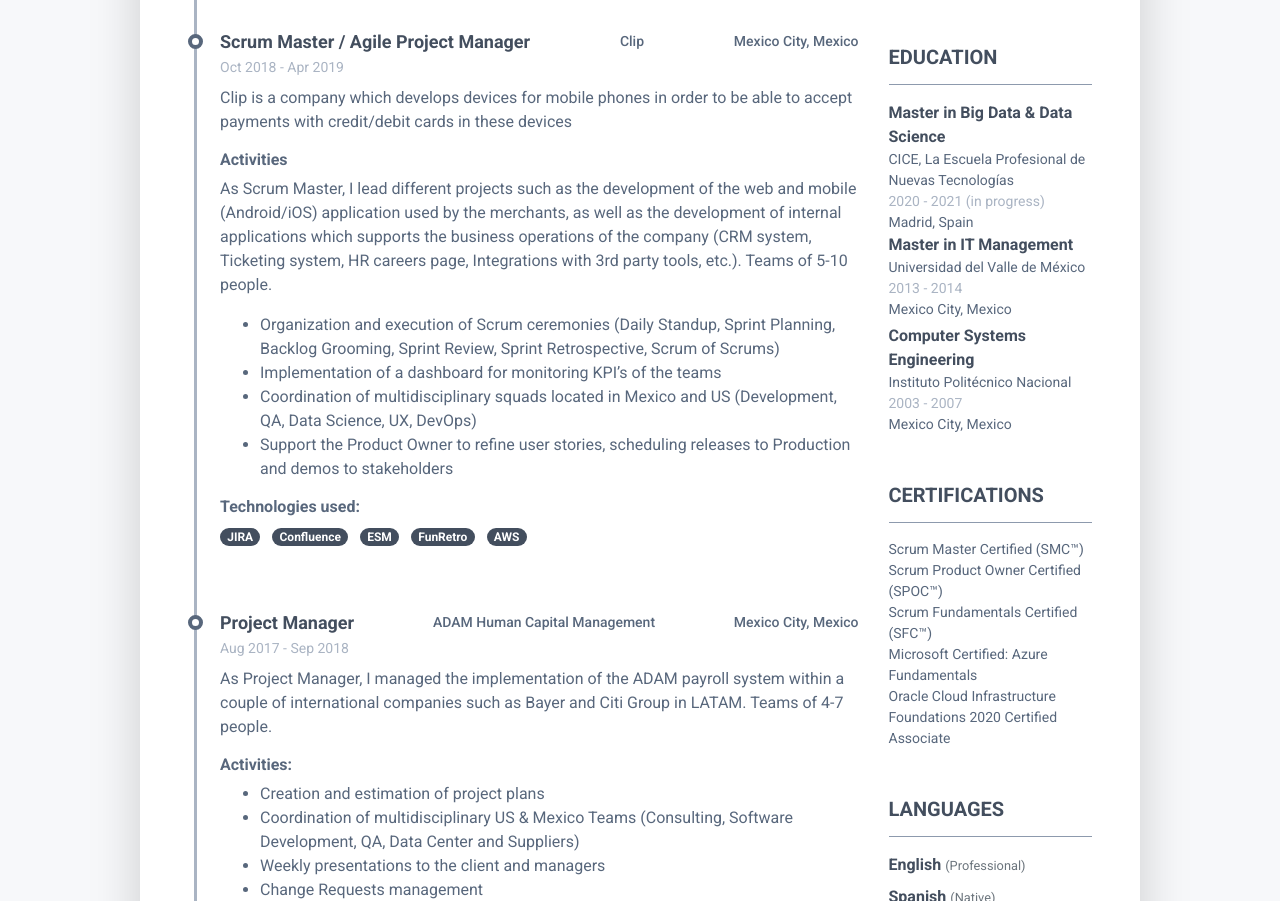
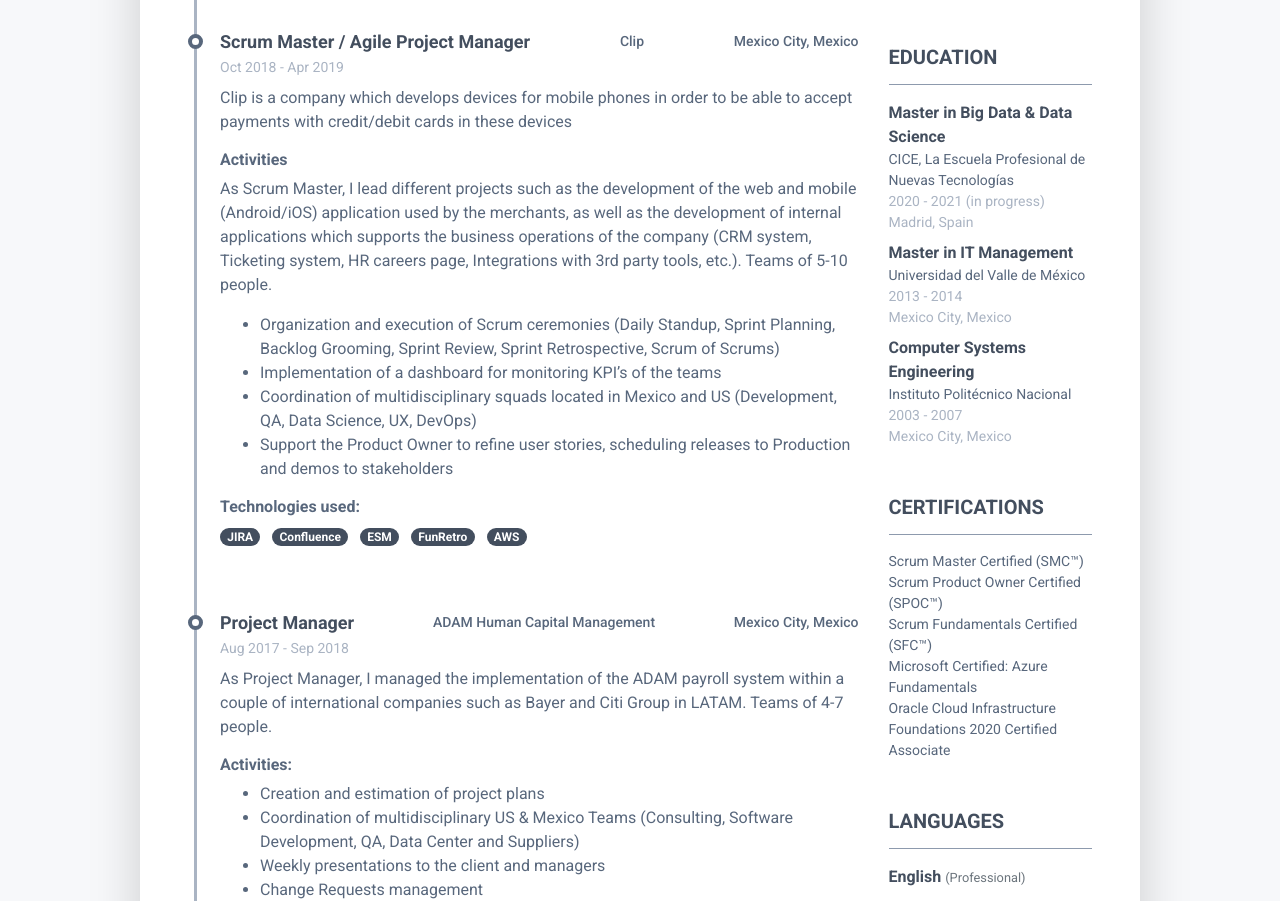
Before and after one commit to irasemarivera/irasemarivera.github.io, a plain HTML site: page index.html in a window 1280 px wide. Shown: the part 1088-1989 px from the top of the page. Drawn offline with Linux system fonts and the light colour scheme.

Commit message:
Update index.html

```diff
--- a/index.html
+++ b/index.html
@@ -398,23 +398,23 @@
 						    <h2 class="resume-section-title text-uppercase font-weight-bold pb-3 mb-3">Education</h2>
 						    <div class="resume-section-content">
 							    <ul class="list-unstyled">
-								    <li class="mb-0">
+								    <li class="mb-2">
 								        <div class="resume-degree font-weight-bold">Master in Big Data & Data Science</div>
 								        <div class="resume-degree-org">CICE, La Escuela Profesional de Nuevas Tecnologías</div>
 								        <div class="resume-degree-time">2020 - 2021 (in progress)</div>
-									<div class="resume-degree-org">Madrid, Spain</div>
+									<div class="resume-degree-time">Madrid, Spain</div>
 								    </li>
-								    <li class="mb-1">
+								    <li class="mb-2">
 								        <div class="resume-degree font-weight-bold">Master in IT Management</div>
 								        <div class="resume-degree-org">Universidad del Valle de México</div>
 								        <div class="resume-degree-time">2013 - 2014</div>
-									<div class="resume-degree-org">Mexico City, Mexico</div>
+									<div class="resume-degree-time">Mexico City, Mexico</div>
 								    </li>
 								    <li class="mb-2">
 								        <div class="resume-degree font-weight-bold">Computer Systems Engineering</div>
 								        <div class="resume-degree-org">Instituto Politécnico Nacional</div>
 								        <div class="resume-degree-time">2003 - 2007</div>
-									<div class="resume-degree-org">Mexico City, Mexico</div>
+									<div class="resume-degree-time">Mexico City, Mexico</div>
 								    </li>
 							    </ul>
 						    </div>
```
